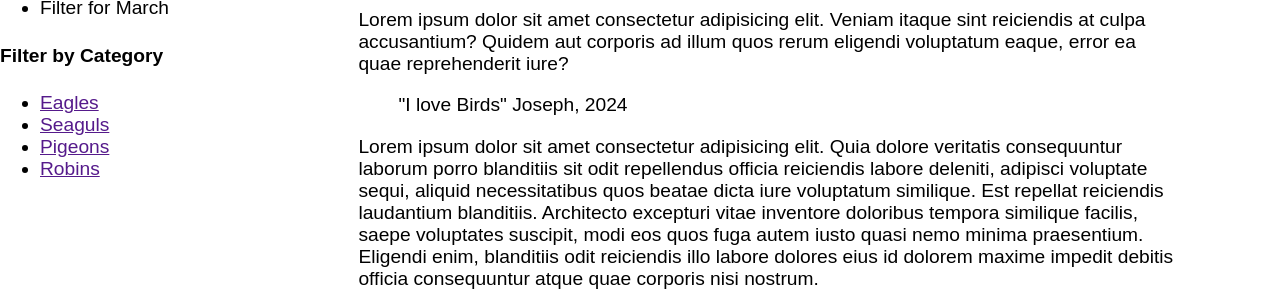
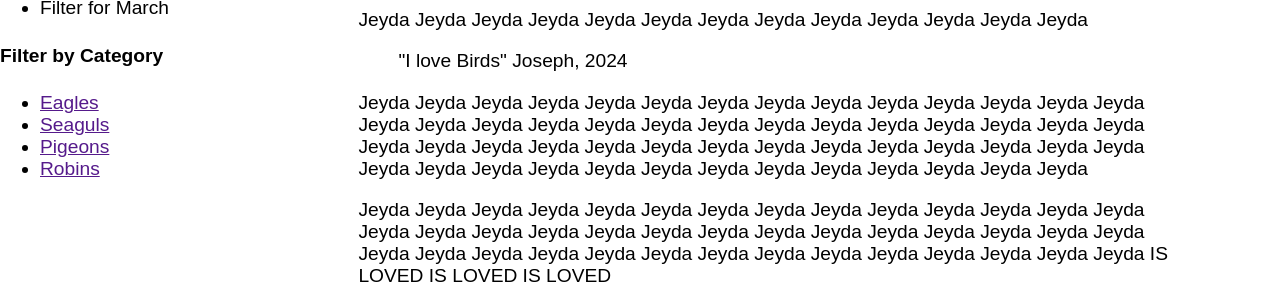
Before and after one commit to Joetier/joetier.github.io, a plain HTML site: page index.html in a window 1280 px wide. Shown: the part 216-521 px from the top of the page. Drawn offline with Linux system fonts and the light colour scheme; no server answers.

Commit message:
Update index.html

```diff
--- a/index.html
+++ b/index.html
@@ -54,12 +54,12 @@
                          <h3>Read time: 5 minutes</h3>
                     </header>
                     <main>
-                        <p> Lorem ipsum dolor sit amet consectetur adipisicing elit. Veniam itaque sint reiciendis at culpa accusantium? Quidem aut corporis ad illum quos rerum eligendi voluptatum eaque, error ea quae reprehenderit iure? </p>
+                        <p> Jeyda Jeyda Jeyda Jeyda Jeyda Jeyda Jeyda Jeyda Jeyda Jeyda Jeyda Jeyda Jeyda  </p>
                         <blockquote>
                             </cite>"I love Birds" Joseph, 2024</cite>
                         </blockquote>
-                        <p>Lorem ipsum dolor sit amet consectetur adipisicing elit. Quia dolore veritatis consequuntur laborum porro blanditiis sit odit repellendus officia reiciendis labore deleniti, adipisci voluptate sequi, aliquid necessitatibus quos beatae dicta iure voluptatum similique. Est repellat reiciendis laudantium blanditiis. Architecto excepturi vitae inventore doloribus tempora similique facilis, saepe voluptates suscipit, modi eos quos fuga autem iusto quasi nemo minima praesentium. Eligendi enim, blanditiis odit reiciendis illo labore dolores eius id dolorem maxime impedit debitis officia consequuntur atque quae corporis nisi nostrum.</p>
-                        <p>Lorem, ipsum dolor sit amet consectetur adipisicing elit. Reprehenderit esse nobis dolor tempore cupiditate illum ullam quisquam repudiandae ab delectus necessitatibus dolore recusandae sed, quidem incidunt laborum iusto. Sint incidunt amet, qui omnis vitae perspiciatis? Tempore aliquam eaque, excepturi voluptate cum rem temporibus, quam ipsa ratione earum distinctio eos, libero iure voluptatibus. Dolorum aut fugiat excepturi dignissimos nemo consectetur quisquam nesciunt explicabo incidunt molestias magni veniam esse cum asperiores, quaerat consequatur voluptatum ut quis ea laborum quod, at, officia atque labore! Assumenda reprehenderit expedita quidem consequuntur excepturi dolores molestias! Qui fuga neque provident quod minus unde amet quasi temporibus ipsa, atque expedita quisquam culpa est eius odio illo iste ex labore eos beatae aliquid, error consequuntur saepe facilis? Quibusdam corporis debitis aperiam expedita eum, totam veritatis a eveniet consectetur, ipsa voluptates ab voluptate dicta earum molestias necessitatibus! Reiciendis impedit commodi, quia, asperiores minus incidunt voluptatum fugiat quidem fugit inventore est.</p>
+                        <p>Jeyda Jeyda Jeyda Jeyda Jeyda Jeyda Jeyda Jeyda Jeyda Jeyda Jeyda Jeyda Jeyda Jeyda Jeyda Jeyda Jeyda Jeyda Jeyda Jeyda Jeyda Jeyda Jeyda Jeyda Jeyda Jeyda Jeyda Jeyda Jeyda Jeyda Jeyda Jeyda Jeyda Jeyda Jeyda Jeyda Jeyda Jeyda Jeyda Jeyda Jeyda Jeyda Jeyda Jeyda Jeyda Jeyda Jeyda Jeyda Jeyda Jeyda Jeyda Jeyda Jeyda Jeyda Jeyda </p>
+                        <p>Jeyda Jeyda Jeyda Jeyda Jeyda Jeyda Jeyda Jeyda Jeyda Jeyda Jeyda Jeyda Jeyda Jeyda Jeyda Jeyda Jeyda Jeyda Jeyda Jeyda Jeyda Jeyda Jeyda Jeyda Jeyda Jeyda Jeyda Jeyda Jeyda Jeyda Jeyda Jeyda Jeyda Jeyda Jeyda Jeyda Jeyda Jeyda Jeyda Jeyda Jeyda Jeyda IS LOVED IS LOVED IS LOVED</p>
 
                     </main>
                     <footer>
```
